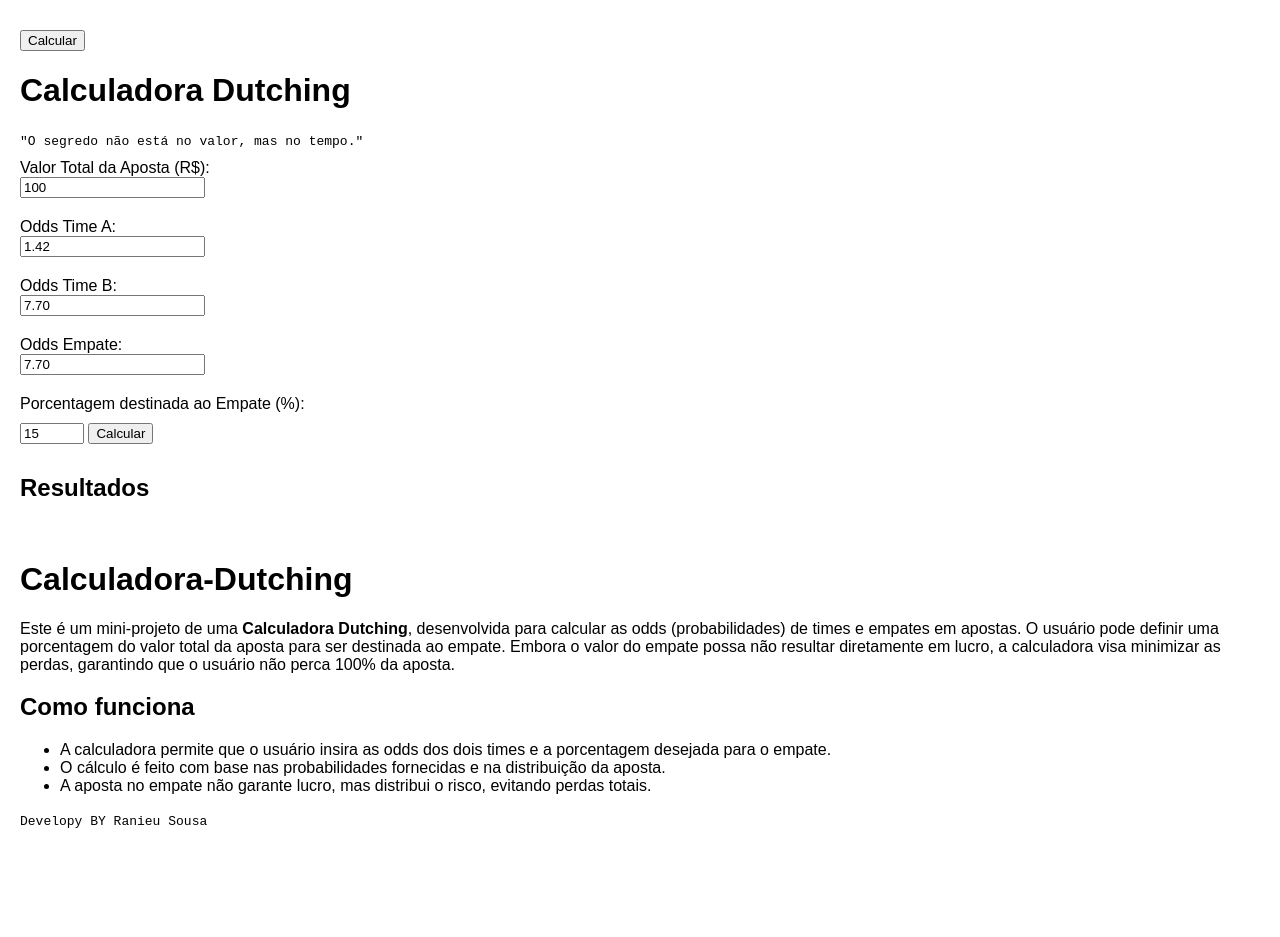
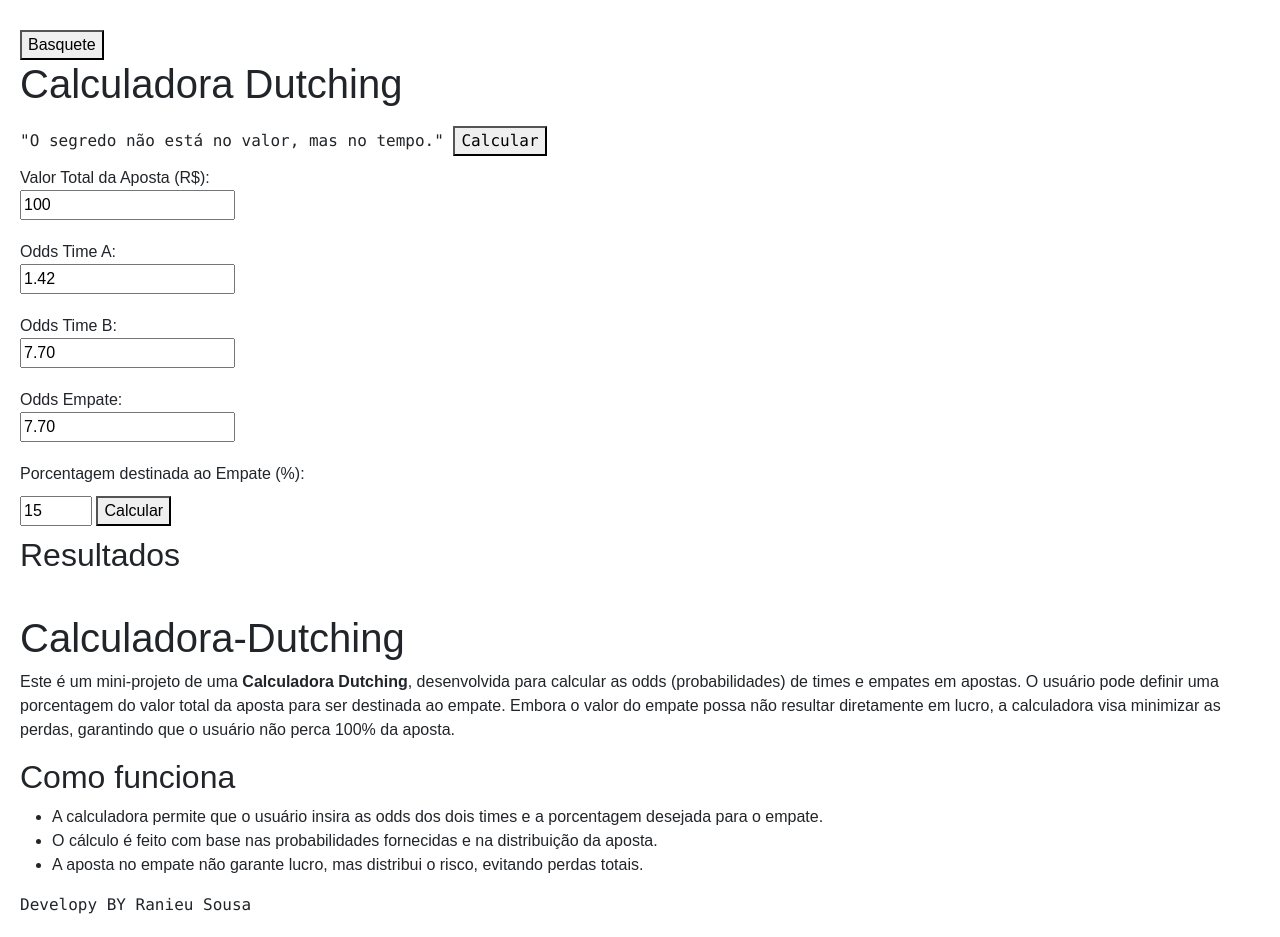
Before and after one commit to RanieuSousa/Calculadora-Dutching, a plain HTML site: page index.html in a window 1280 px wide. Before the commit the page ends 849 px from the top, so only its background shows below. Drawn offline with nearby package versions, Linux system fonts and the light colour scheme.

Commit message:
Update index.html

```diff
--- a/index.html
+++ b/index.html
@@ -4,6 +4,7 @@
     <meta charset="UTF-8">
     <meta name="viewport" content="width=device-width, initial-scale=1.0">
     <title>Calculadora Dutching</title>
+    <link href="https://cdn.jsdelivr.net/npm/bootstrap@5.3.3/dist/css/bootstrap.min.css" rel="stylesheet" integrity="sha384-QWTKZyjpPEjISv5WaRU9OFeRpok6YctnYmDr5pNlyT2bRjXh0JMhjY6hW+ALEwIH" crossorigin="anonymous">
 
     <style>
         body {
@@ -23,9 +24,10 @@
     </style>
 </head>
 <body>
-   <button id="calculateButton">Calcular</button>
+   <button id="basquete" onclick="window.location.href='basquete.html'">Basquete</button>
+
     <h1>Calculadora Dutching</h1>
-    <samp>"O segredo não está no valor, mas no tempo."</samp>
+    <samp>"O segredo não está no valor, mas no tempo."  <button id="calculateButton">Calcular</button></samp>
     <br>
     <label for="totalBet">Valor Total da Aposta (R$):</label>
     <input type="number" id="totalBet" value="100">
```
